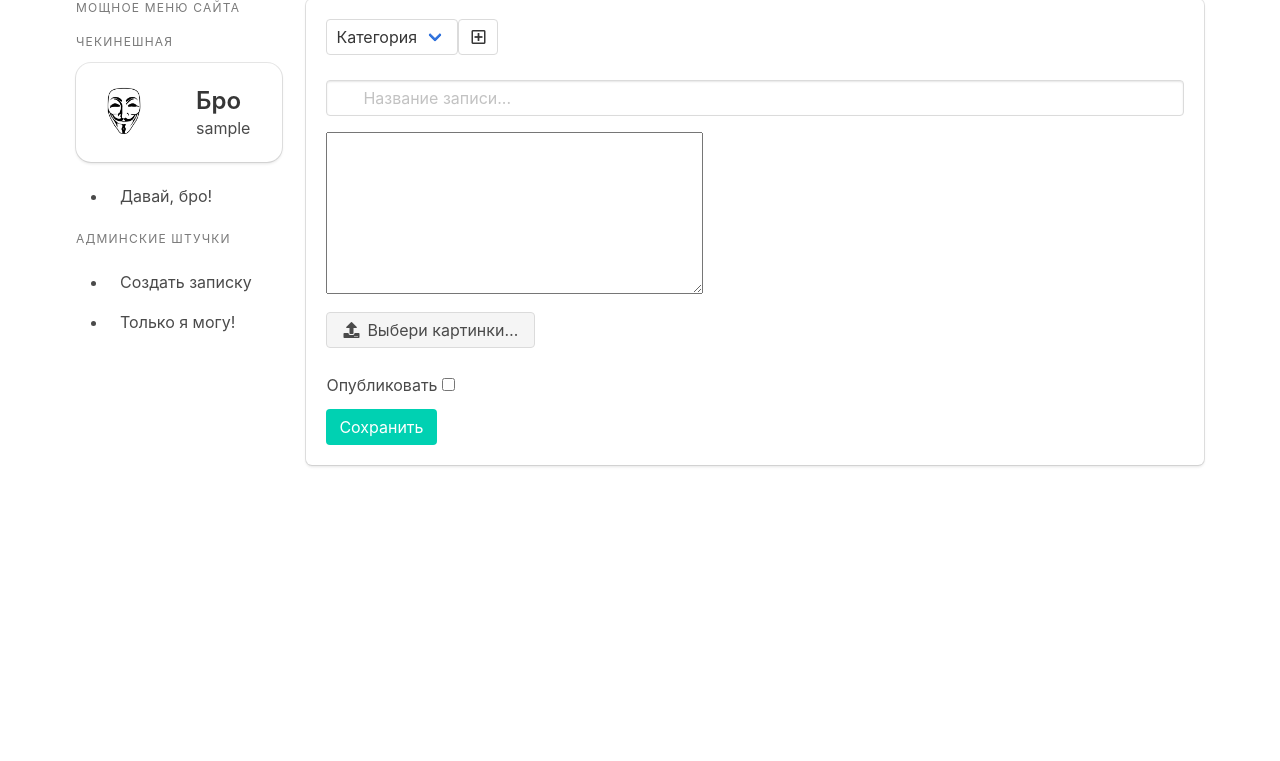
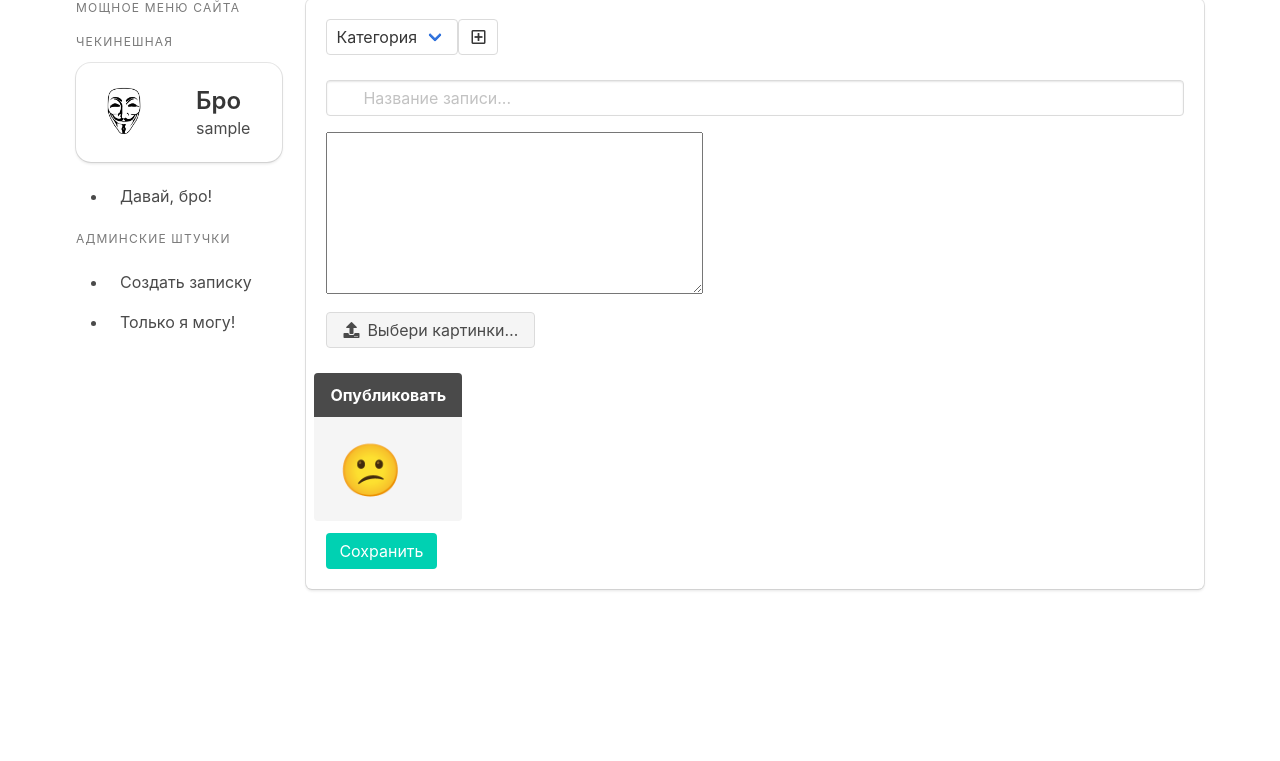
Before and after one commit to Cyxapic/GBproject, a Django app: page /articles/article/add/ in a window 1280 px wide. Shown: the part 63-824 px from the top of the page. Run offline with Django 3.2, Linux system fonts and the light colour scheme; the visitor is signed in with stand-in values (Sample User, id 1); data that the repository does not hold is empty; some libraries are stand-ins or nearby versions.

Commit message:
change checkbox css style in add article

```diff
--- a/articles/static/articles/css/style.css
+++ b/articles/static/articles/css/style.css
@@ -57,3 +57,23 @@
     text-align: center;
     padding-top: 20px;
 }
+#id_is_published {
+  display: none;
+}
+#id_is_published + label {
+  font-size: 3.2rem;
+  width: 4rem;
+  height: 4rem;
+  display: flex;
+  justify-content: center;
+  align-items: center;
+  transition: .1s all;
+  cursor: pointer;
+  z-index: 999 !important;
+}
+#id_is_published + label:after {
+  content: "😕";
+}
+#id_is_published:checked + label:after {
+  content: "😎";
+}
--- a/articles/templates/articles/add.html
+++ b/articles/templates/articles/add.html
@@ -43,13 +43,18 @@
         {{form.image.errors}}
       </div>
     {% endif %}
-
-    <div class="mt-form field">
-      <p class="control has-icons-left has-icons-right">
-        <label>Опубликовать
-          {{form.is_published}}
-        </label>
-      </p>
+    <div class="mt-form field columns is-3">
+      <div class="message">
+        <div class="message-header">
+          <p>Опубликовать</p>
+        </div>
+        <div class="message-body">
+          <div class="check">
+            {{form.is_published}}
+            <label for="id_is_published"></label>
+          </div>
+        </div>
+      </div>
     </div>
     <button type="submit" class="button is-primary">Сохранить</button>
   </form>
```
